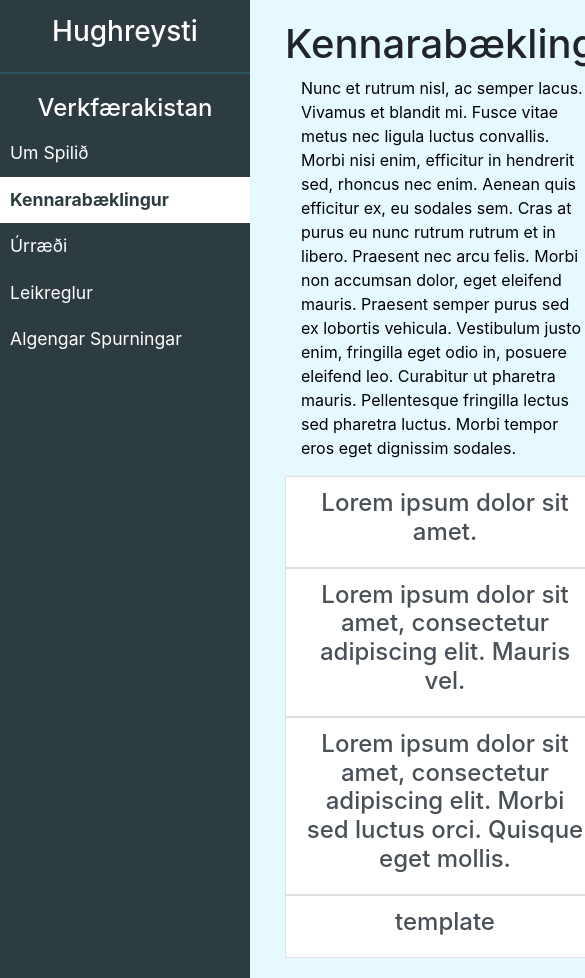
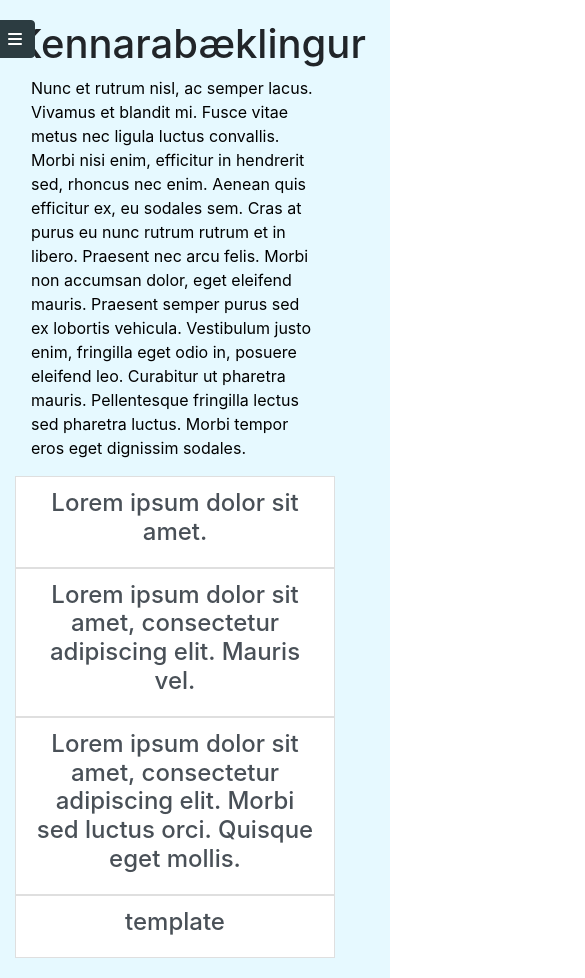
Before and after one commit to maggifs/Hughreysti, a React (Create React App) app: page /verkfaerakistan/brochure in a window 390 px wide. Shown: the top 978 px of the page, 585 px wide, since content can reach past the window. Built offline with nearby package versions, Linux system fonts and the light colour scheme.

Commit message:
sidebar toggle added, toggled in on devices under 1000px

```diff
--- a/public/index.html
+++ b/public/index.html
@@ -58,7 +58,12 @@
       $('#brochureList button').on('click', function (e) {
       e.preventDefault()
       $(this).find('div').toggleClass('hidden')
-    })
+      });
+
+      $('#sidebarToggle').on('click', function () {
+        console.log('hello')
+        $('#sidebar').toggleClass('active');
+      });
     }
     window.onload = makeActive;
     </script>
--- a/src/App.css
+++ b/src/App.css
@@ -26,6 +26,7 @@
   display: flex;
   width: 100%;
   align-items: stretch;
+  background-color: #e6f9ff;
 }
 
 #content {
--- a/src/components/views/SideBar/index.jsx
+++ b/src/components/views/SideBar/index.jsx
@@ -6,6 +6,11 @@ import './sidebar.css';
 function NavigationBar() {
   return (
     <nav id="sidebar">
+      <div className="btnToggle">
+        <button id="sidebarToggle" className="btn btn-dark">
+          <i className="fa fa-bars"></i>
+        </button>
+      </div>
       <div className="sidebar-header">
           <h3><a href="/">Hughreysti</a></h3>
       </div>
--- a/src/components/views/SideBar/sidebar.css
+++ b/src/components/views/SideBar/sidebar.css
@@ -50,17 +50,56 @@
   font-weight: bold;
 }
 
-a[data-toggle="collapse"] {
-  position: relative;
+#sidebar .btnToggle {
+  display: inline-block;
+  position: absolute;
+  top: 20px;
+  left: 240px;
+  transition: all 0.3s;
+    -webkit-transition: 0.3s;
+    -o-transition: 0.3s;
 }
 
-.dropdown-toggle::after {
-  display: block;
-  position: absolute;
-  top: 50%;
-  right: 20px;
-  transform: translateY(-50%);
+#sidebar .btnToggle .btn {
+  position: relative;
+  background: #2C3C41;
+  border-color: #2C3C41;
 }
+.btn:focus,.btn:active {
+  outline: none !important;
+  box-shadow: none;
+}
+
+#sidebar .btnToggle .btn i {
+  margin-left: 5px;
+}
+
+#sidebar.active {
+  margin-left: -270px;
+}
+
+#sidebar.active .btnToggle{
+  margin-left: -250px;
+  transition: all 0.26s;
+    -webkit-transition: 0.26s;
+    -o-transition: 0.26s;
+}
+
+@media (max-width: 991.98px) {
+  #sidebar {
+    margin-left: -270px;
+  }
+  #sidebar.active {
+      margin-left: 0;
+  }
+  #sidebar .btnToggle{
+    margin-left: -250px;
+  }
+  #sidebar.active .btnToggle{
+    margin-left: 0;
+  }
+}
+
 
 ul ul a {
   font-size: 0.9em !important;
```
